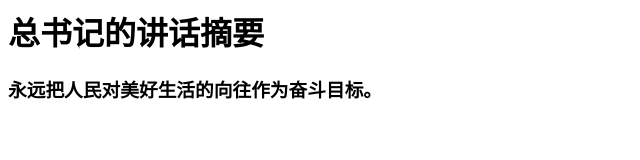
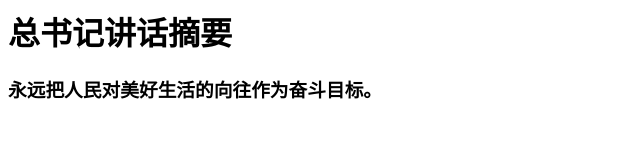
Before and after one commit to zhangqhai/zhangqhai.github.io, a plain HTML site: page index.html in a window 1280 px wide. Shown: the whole page, without its empty margins (0-640 px from the left). Drawn offline with Linux system fonts and the light colour scheme.

Commit message:
update index.html

```diff
--- a/index.html
+++ b/index.html
@@ -1,2 +1,2 @@
-<h1>总书记的讲话摘要</h1>
+<h1>总书记讲话摘要</h1>
 <h3>永远把人民对美好生活的向往作为奋斗目标。</h3>
```
